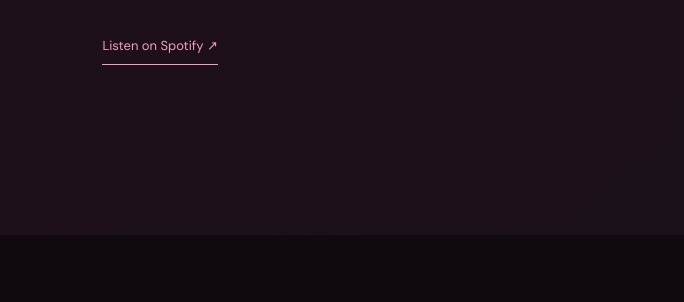
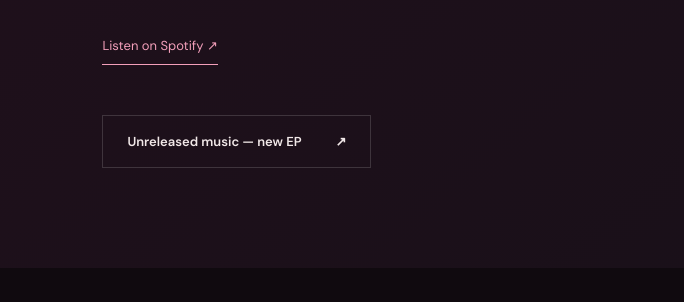
Before and after one commit to sebastdenolf-maker/blackstar-epk, a plain HTML site: page index.html in a window 1280 px wide. Shown: the part 2323-2625 px from the top of the page, 0-684 px from the left. Drawn offline with Linux system fonts and the light colour scheme.

Commit message:
Add unreleased EP playlist to EPK music section

```diff
--- a/index.html
+++ b/index.html
@@ -38,7 +38,7 @@
 
     <section class="section music" id="music">
       <div class="section-label"><span>02 / THE MUSIC</span><a href="https://soundcloud.com/sebast-denolf" target="_blank" rel="noopener noreferrer">More on SoundCloud ↗</a></div>
-      <div class="music-grid"><div><p class="eyebrow">Debut single</p><h2 class="song-title">ONE MORE<br>BREAK<span>.COM</span></h2><p class="body-copy">Step into the BLACKSTAR world with <em>ONEMOREBREAK.COM</em>.</p><a class="text-link" href="https://open.spotify.com/track/6Let7V7lNTiUmS2fccTOE7" target="_blank" rel="noopener noreferrer">Listen on Spotify ↗</a></div>
+      <div class="music-grid"><div><p class="eyebrow">Debut single</p><h2 class="song-title">ONE MORE<br>BREAK<span>.COM</span></h2><p class="body-copy">Step into the BLACKSTAR world with <em>ONEMOREBREAK.COM</em>.</p><a class="text-link" href="https://open.spotify.com/track/6Let7V7lNTiUmS2fccTOE7" target="_blank" rel="noopener noreferrer">Listen on Spotify ↗</a><div class="actions"><a class="button outline" href="https://soundcloud.com/sebast-denolf/sets/new-ep/s-8d6Fy9UGRkZ" target="_blank" rel="noopener noreferrer">Unreleased music — new EP <span>↗</span></a></div></div>
         <div class="player-wrap"><p class="small-label">PRESS PLAY / BLACKSTAR</p><iframe title="Listen to ONEMOREBREAK.COM by BLACKSTAR on Spotify" src="https://open.spotify.com/embed/track/6Let7V7lNTiUmS2fccTOE7?utm_source=generator&theme=0" width="100%" height="352" loading="lazy" allow="autoplay; clipboard-write; encrypted-media; fullscreen; picture-in-picture"></iframe><a class="world-link" href="https://onemorebreak.com/" target="_blank" rel="noopener noreferrer"><span>There’s more behind the song.</span><strong>Enter ONEMOREBREAK.COM ↗</strong></a></div>
       </div>
     </section>
```
